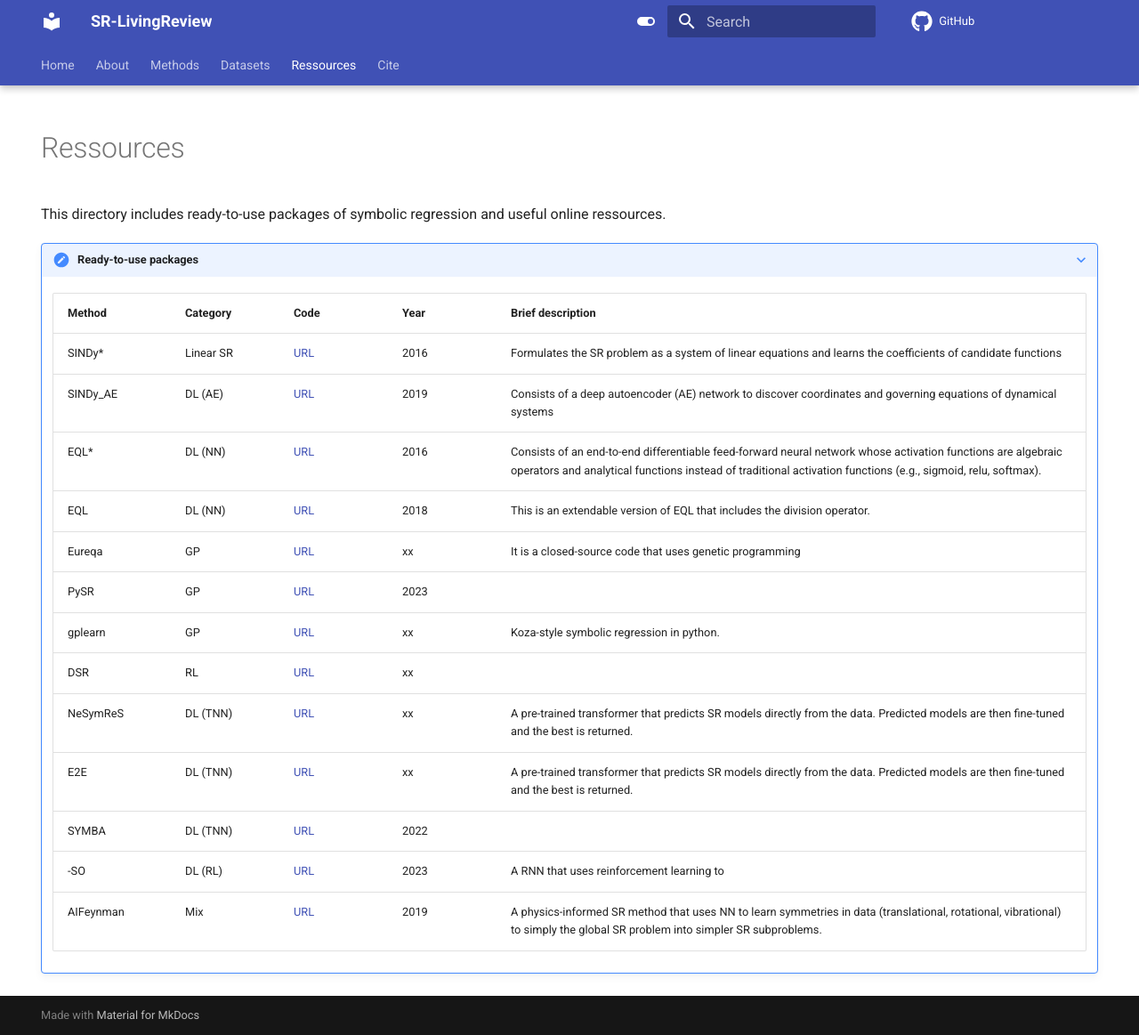
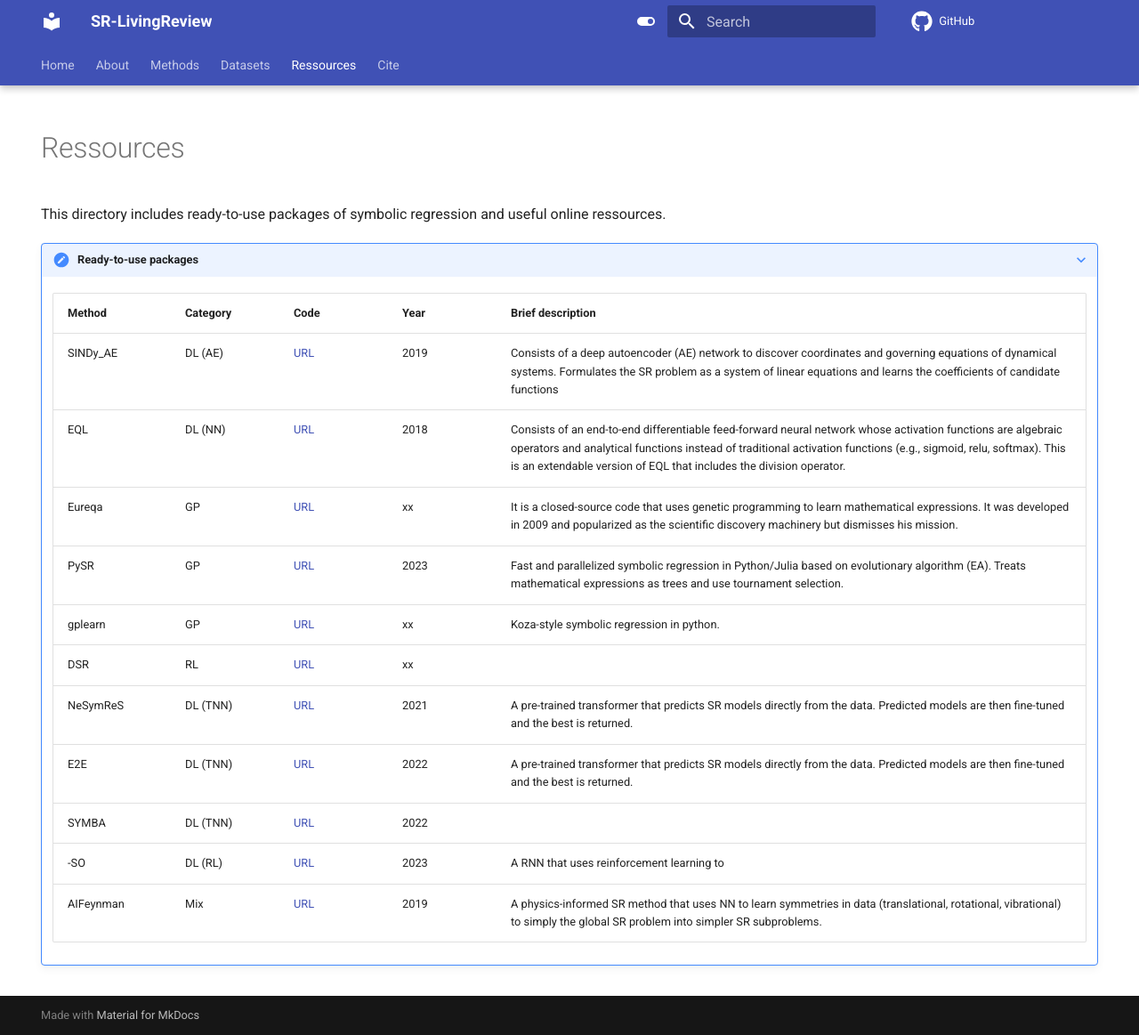
Before and after one commit to nmakke/SR-LivingReview, an MkDocs documentation site: the page built from docs/ressources.md, in a window 1280 px wide and 1163 px high. Shown: the whole window at 89% size. Built offline with MkDocs 1.6.1 and Material for MkDocs 9.7.7, drawn with Linux system fonts in a browser that asks for light colours; formulas are drawn with MathJax 3; comment, search, counter and statistics services are not loaded.

Commit message:
Update ressources.md

```diff
--- a/docs/ressources.md
+++ b/docs/ressources.md
@@ -14,16 +14,14 @@ This directory includes ready-to-use packages of symbolic regression and useful
 
       | <div style="width:100px">Method</div> | <div style="width:90px">Category</div> | <div style="width:90px">Code</div> | <div style="width:90px">Year</div> |<div style="width:300px">Brief description</div> |
       | ---- | ------- | --- | --- | --- |
-      | SINDy* | Linear SR | [URL]() | 2016 | Formulates the SR problem as a system of linear equations and learns the coefficients of candidate functions |
-      | SINDy_AE | DL (AE) | [URL](https://github.com/kpchamp/SindyAutoencoders) | 2019 | Consists of a deep  autoencoder (AE) network to discover coordinates and governing equations of dynamical systems |
-      | EQL* | DL (NN) | [URL]() | 2016 | Consists of an end-to-end differentiable feed-forward neural network whose activation functions are algebraic operators and analytical functions instead of traditional activation functions (e.g., sigmoid, relu, softmax).|
-      | EQL$\div$ | DL (NN) | [URL](https://github.com/martius-lab/EQL) | 2018 | This is an extendable version of EQL that includes the division operator.|
-      | Eureqa | GP | [URL]() | xx | It is a closed-source code that uses genetic programming |
-      | PySR | GP | [URL](https://github.com/MilesCranmer/PySR) | 2023 | |
+      | SINDy_AE | DL (AE) | [URL](https://github.com/kpchamp/SindyAutoencoders) | 2019 | Consists of a deep  autoencoder (AE) network to discover coordinates and governing equations of dynamical systems. Formulates the SR problem as a system of linear equations and learns the coefficients of candidate functions |
+      | EQL$\div$ | DL (NN) | [URL](https://github.com/martius-lab/EQL) | 2018 | Consists of an end-to-end differentiable feed-forward neural network whose activation functions are algebraic operators and analytical functions instead of traditional activation functions (e.g., sigmoid, relu, softmax). This is an extendable version of EQL that includes the division operator.|
+      | Eureqa | GP | [URL]() | xx | It is a closed-source code that uses genetic programming to learn mathematical expressions. It was developed in 2009 and popularized as the scientific discovery machinery but dismisses his mission.|
+      | PySR | GP | [URL](https://github.com/MilesCranmer/PySR) | 2023 | Fast and parallelized symbolic regression in Python/Julia based on evolutionary algorithm (EA). Treats mathematical expressions as trees and use tournament selection.  |
       | gplearn | GP | [URL]() | xx | Koza-style symbolic regression in python.| |
       | DSR | RL | [URL]() | xx | |
-      | NeSymReS | DL (TNN) | [URL]() | xx | A pre-trained transformer that predicts SR models directly from the data. Predicted models are then fine-tuned and the best is returned.|
-      | E2E | DL (TNN) | [URL]() | xx | A pre-trained transformer that predicts SR models directly from the data. Predicted models are then fine-tuned and the best is returned. |
+      | NeSymReS | DL (TNN) | [URL]() | 2021 | A pre-trained transformer that predicts SR models directly from the data. Predicted models are then fine-tuned and the best is returned.|
+      | E2E | DL (TNN) | [URL]() | 2022 | A pre-trained transformer that predicts SR models directly from the data. Predicted models are then fine-tuned and the best is returned. |
       | SYMBA | DL (TNN) | [URL](https://github.com/ML4SCI/SYMBAHEP) | 2022 | |
       | $\phi$-SO | DL (RL) | [URL](https://github.com/WassimTenachi/PhySO/tree/main) | 2023 | A RNN that uses reinforcement learning to |
       | AIFeynman | Mix | [URL](https://github.com/SJ001/AI-Feynman) | 2019 | A physics-informed SR method that uses NN to learn symmetries in data (translational, rotational, vibrational) to simply the global SR problem into simpler SR subproblems. |
```
